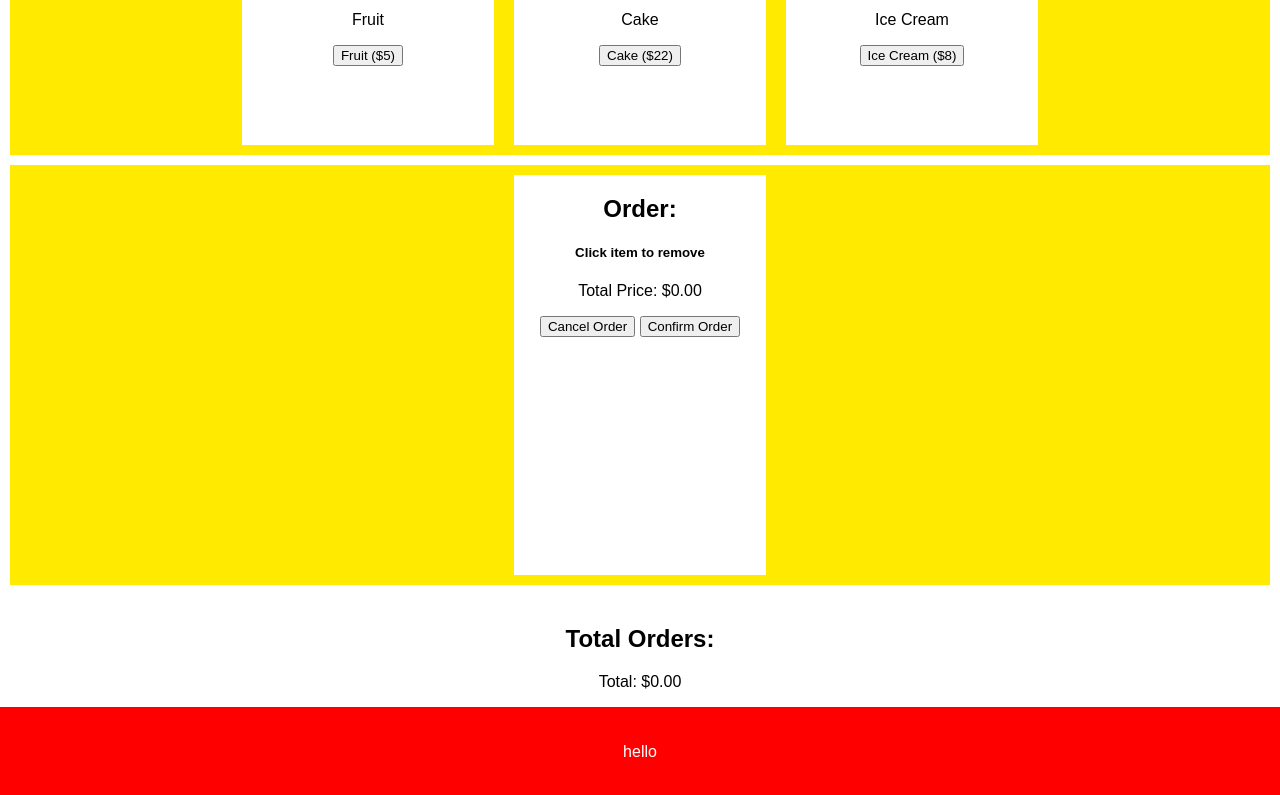
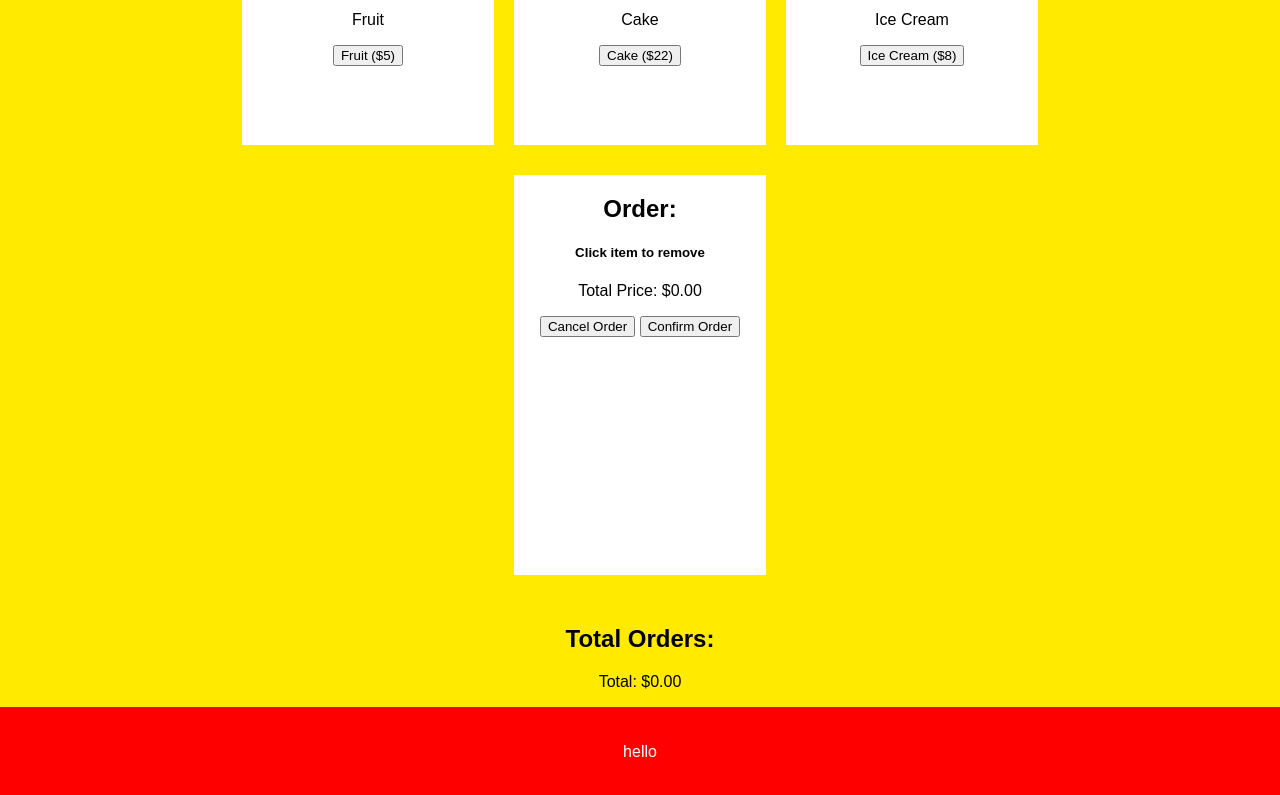
Before and after one commit to Azad2630/clientside-h2, a plain HTML site: page client/index.html in a window 1280 px wide. Shown: the part 1691-2486 px from the top of the page. Drawn offline with Linux system fonts and the light colour scheme.

Commit message:
Add files via upload

```diff
--- a/client/index.html
+++ b/client/index.html
@@ -18,8 +18,7 @@
       </ul>
     </nav>
   </header>
-
-  <main>
+  <main style="background-color: #ffea00;">
     <div class="container">
       <div class="order-number" style="font-size: x-large;">Current Order Number: <span id="orderNumber">1</span></div>
       <div class="box" id="1-box">
@@ -106,8 +105,8 @@
     </div>
   </main>
   <center>
-  <div class="total-orders" >
-    <h2>Total Orders:</h2>
+  <div class="total-orders" style="background-color: #ffea00;">
+    <h2 >Total Orders:</h2>
     <p>Total: $<span id="totalOrders">0.00</span></p>
     <div id="individualOrders"></div>
   </div>
--- a/client/styles.css
+++ b/client/styles.css
@@ -82,3 +82,7 @@ body {
     text-align: center;
     flex-shrink: 0;
   }
+
+ body{
+  background-color: #ffea00;
+ }
```
